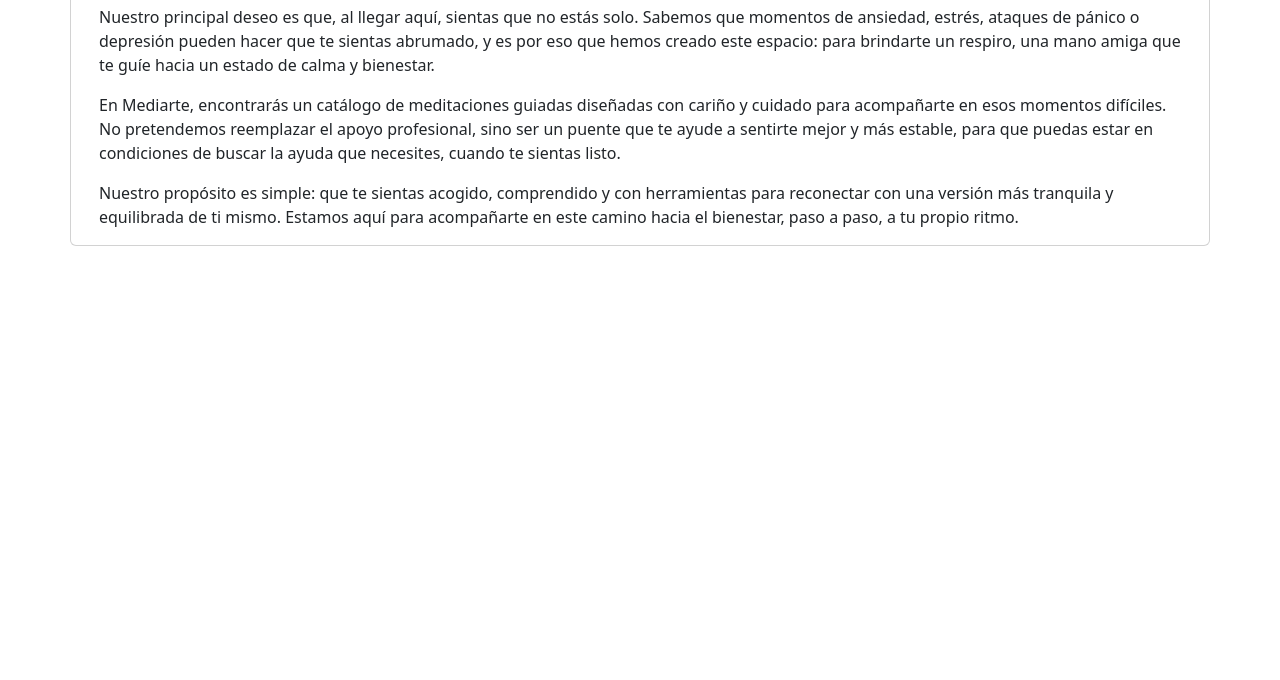
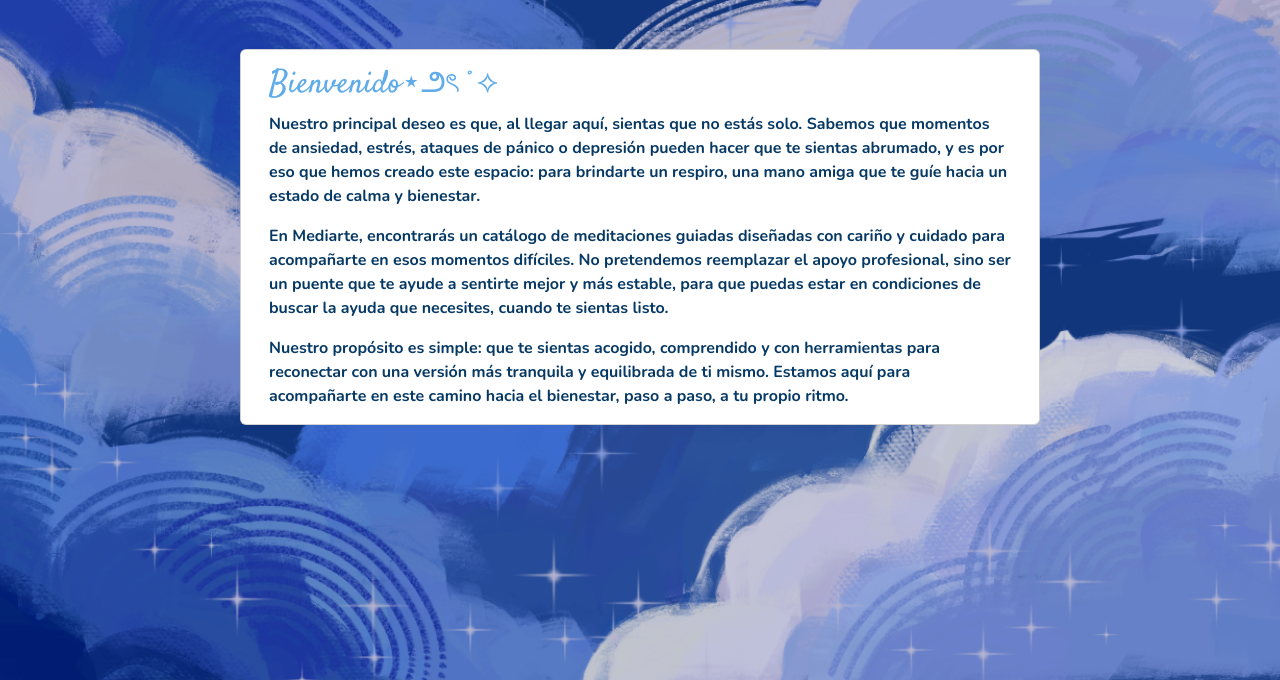
Before and after one commit to GianlucaBenitez/Mediarte, a website: page src/client/index.html in a window 1280 px wide. Shown: the part 120-800 px from the top of the page. Drawn offline with nearby package versions, Linux system fonts and the light colour scheme; a web font is replaced by a local one.

Commit message:
arreglar link css

```diff
--- a/src/client/index.html
+++ b/src/client/index.html
@@ -8,7 +8,7 @@
   <link rel="preconnect" href="https://fonts.gstatic.com" crossorigin>
   <link href="https://fonts.googleapis.com/css2?family=Satisfy&display=swap" rel="stylesheet">
   <link href="https://fonts.googleapis.com/css2?family=Afacad+Flux:wght@100..1000&family=Nunito:ital,wght@0,200..1000;1,200..1000&display=swap" rel="stylesheet">
-  <link rel="stylesheet" href="styles/homep.css">
+  <link rel="stylesheet" href="styles/home.css">
   <link rel="icon" href="styles/logo_mediarte.png" type="image/x-icon">
   <title>Mediarte</title>
 </head>
```
